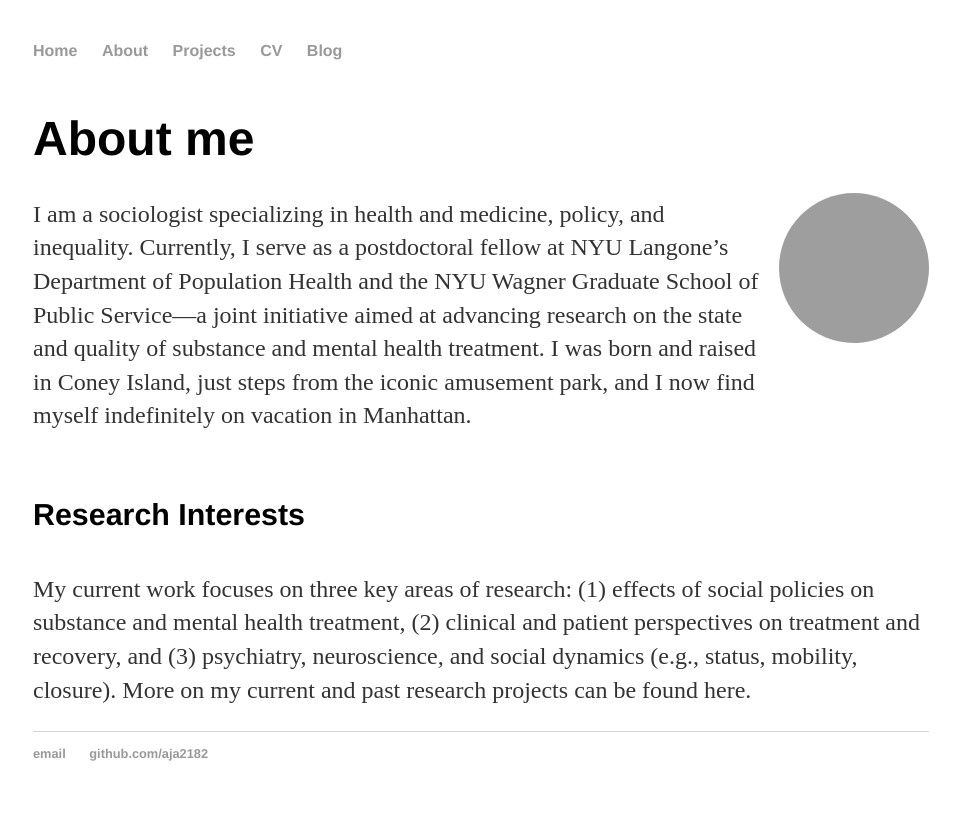
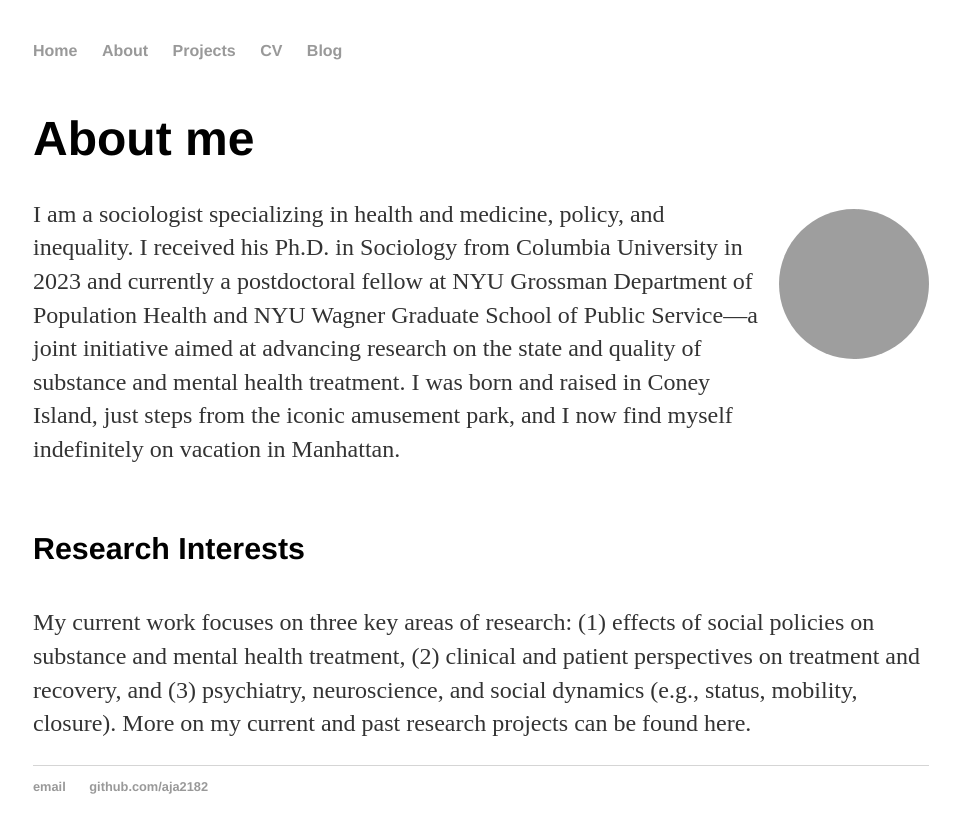
Before and after one commit to aja2182/aja2182.github.io, a Jekyll site: the page built from about/index.html, in a window 1280 px wide. Shown: the top 833 px of the page, without its empty margins (159-1119 px from the left). Built offline with Jekyll 4.4.1, drawn with Linux system fonts in a browser that asks for light colours; grey boxes are pictures that could not be loaded.

Commit message:
Update index.html

```diff
--- a/about/index.html
+++ b/about/index.html
@@ -40,7 +40,7 @@
     <div class="about">
         <div class="text-content">
             <h1>About me</h1>
-            <p>I am a sociologist specializing in health and medicine, policy, and inequality. Currently, I serve as a postdoctoral fellow at NYU Langone’s Department of Population Health and the NYU Wagner Graduate School of Public Service—a joint initiative aimed at advancing research on the state and quality of substance and mental health treatment. I was born and raised in Coney Island, just steps from the iconic amusement park, and I now find myself indefinitely on vacation in Manhattan. </p>
+            <p>I am a sociologist specializing in health and medicine, policy, and inequality. I received his Ph.D. in Sociology from Columbia University in 2023 and currently a postdoctoral fellow at NYU Grossman Department of Population Health and NYU Wagner Graduate School of Public Service—a joint initiative aimed at advancing research on the state and quality of substance and mental health treatment. I was born and raised in Coney Island, just steps from the iconic amusement park, and I now find myself indefinitely on vacation in Manhattan. </p>
         </div>
         <img src="avatar.png" alt="Avatar" class="avatar">
     </div>
```
